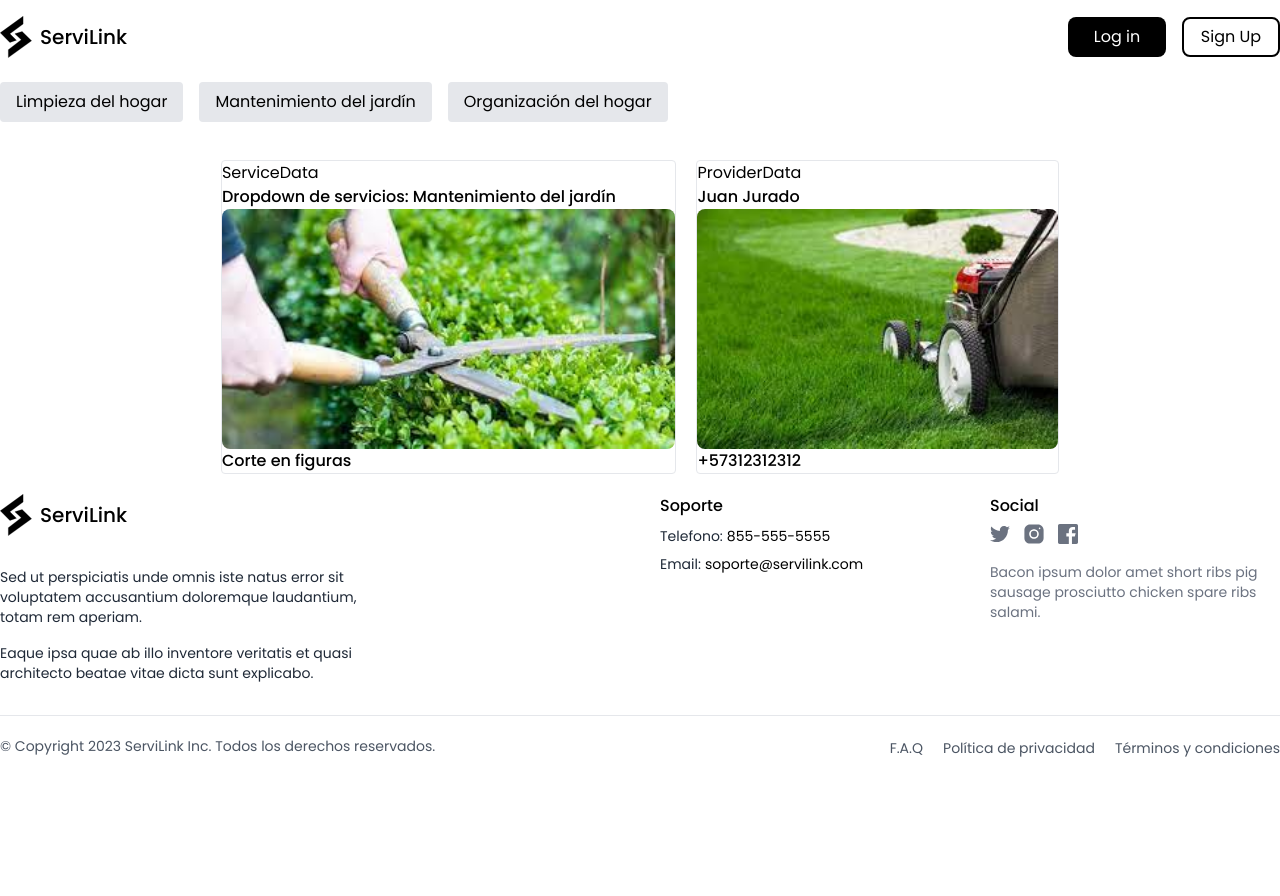
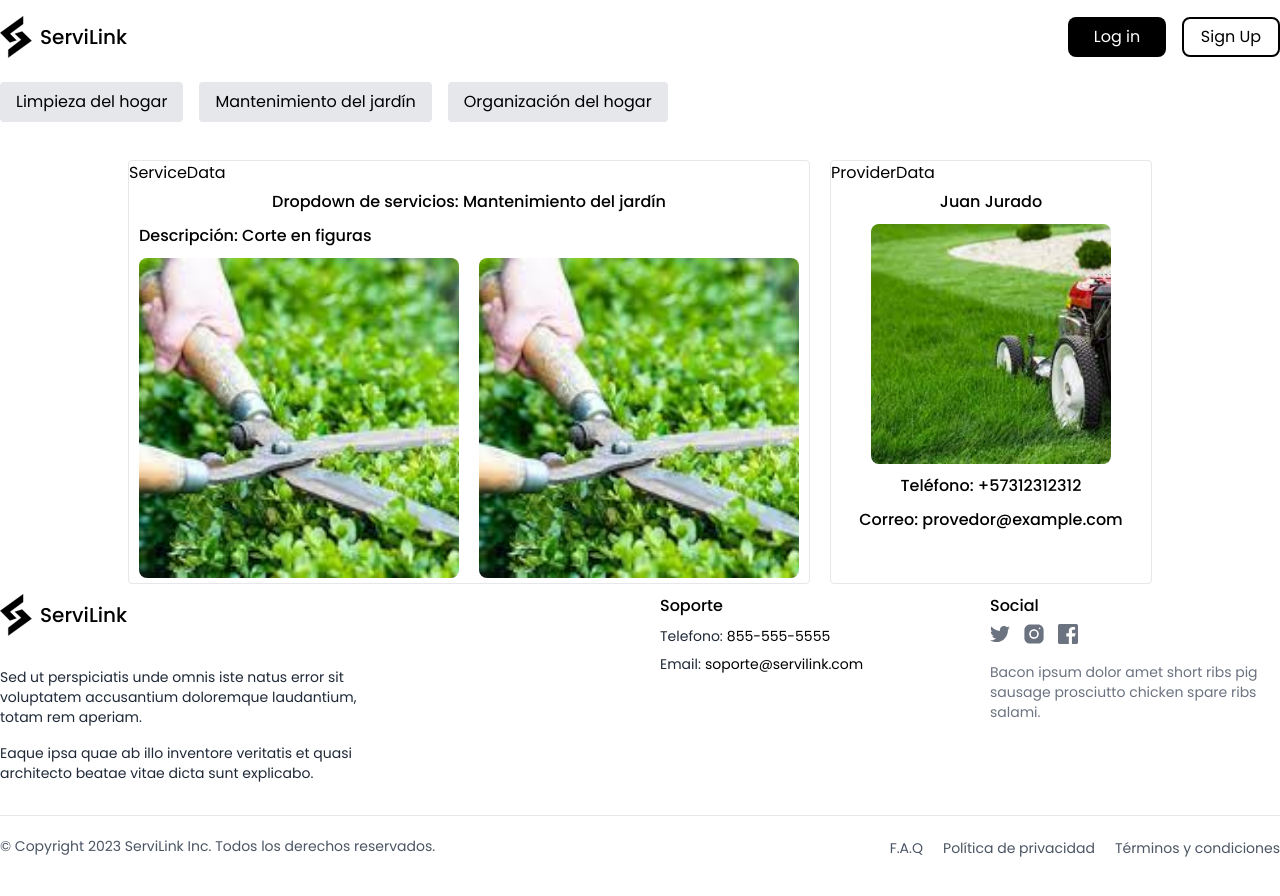
Before and after one commit to No-Country/c15-38-n-java-react, a React (Vite) app in the folder frontend/: page /service in a window 1280 px wide. Shown: the top 896 px of the page. Before the commit the page ends 800 px from the top, so only its background shows below. Built offline with nearby package versions, Linux system fonts and the light colour scheme.

Commit message:
updating service page

```diff
--- a/frontend/src/components/ProviderDataCard.jsx
+++ b/frontend/src/components/ProviderDataCard.jsx
@@ -1,32 +1,38 @@
 import PropTypes from "prop-types";
 
-const ServiceDataCard = ({ name, contact, image }) => (
-  <div className="w-full">
+const ProviderDataCard = ({ name, contact, email, image }) => (
+  <div className="w-80 flex flex-col items-center">
 
-    <div className="flex justify-between">
-      <p className="font-medium font-SourceSansPro dark:text-portfolio-background-color">
+    <div className="">
+      <p className="font-medium font-SourceSansPro dark:text-portfolio-background-color mx-[10px] my-[5px]">
         {name}
       </p>
     </div>
 
     <img
-      className="object-cover w-full rounded-lg h-60"
+      className="rounded-lg object-cover w-60 h-60 mx-[10px] my-[5px]"
       src={image}
       alt={name}
     />
 
-    <div className="flex justify-between">
-      <p className="font-medium font-SourceSansPro dark:text-portfolio-background-color">
-        {contact}
+    <div className="">
+      <p className="font-medium font-SourceSansPro dark:text-portfolio-background-color mx-[10px] my-[5px]">
+        Teléfono: {contact}
+      </p>
+    </div>
+
+    <div className="">
+      <p className="font-medium font-SourceSansPro dark:text-portfolio-background-color mx-[10px] my-[5px]">
+        Correo: {email}
       </p>
     </div>
 
   </div>
 );
 
-ServiceDataCard.propTypes = {
+ProviderDataCard.propTypes = {
   name: PropTypes.string.isRequired,
   image: PropTypes.string.isRequired,
 };
 
-export default ServiceDataCard;
+export default ProviderDataCard;
--- a/frontend/src/components/ServiceDataCard.jsx
+++ b/frontend/src/components/ServiceDataCard.jsx
@@ -1,25 +1,34 @@
 import PropTypes from "prop-types";
 
 const ServiceDataCard = ({ title, description, image }) => (
-  <div className="w-full">
+  <div className="w-full flex flex-col items-center">
 
     <div className="flex justify-between">
-      <p className="font-medium font-SourceSansPro dark:text-portfolio-background-color">
+      <p className="font-medium font-SourceSansPro dark:text-portfolio-background-color mx-[10px] my-[5px]">
         {title}
       </p>
     </div>
 
-    <img
-      className="object-cover w-full rounded-lg h-60"
-      src={image}
-      alt={title}
-    />
-
-    <div className="flex justify-between">
-      <p className="font-medium font-SourceSansPro dark:text-portfolio-background-color">
-        {description}
+    <div className="w-full flex justify-start">
+      <p className="font-medium font-SourceSansPro dark:text-portfolio-background-color mx-[10px] my-[5px]">
+        Descripción: {description}
       </p>
     </div>
+
+    <div className="flex wrap">
+      <img
+        className="rounded-lg object-cover w-80 h-80 mx-[10px] my-[5px]"
+        src={image}
+        alt={title}
+      />
+      <img
+        className="rounded-lg object-cover w-80 h-80 mx-[10px] my-[5px]"
+        src={image}
+        alt={title}
+      />
+    </div>
+
+
 
   </div>
 );
--- a/frontend/src/pages/Service.jsx
+++ b/frontend/src/pages/Service.jsx
@@ -12,6 +12,7 @@ const ServiceData =
       name: "Juan Jurado",
       contact: "+57312312312",
       image: "./images/download 3.jpg",
+      email: "provedor@example.com"
     };
 
 export default function Service() {
@@ -32,6 +33,7 @@ export default function Service() {
         <ProviderDataCard
           name={ProviderData.name}
           contact={ProviderData.contact}
+          email={ProviderData.email}
           image={ProviderData.image}
         />
       </div>
```
